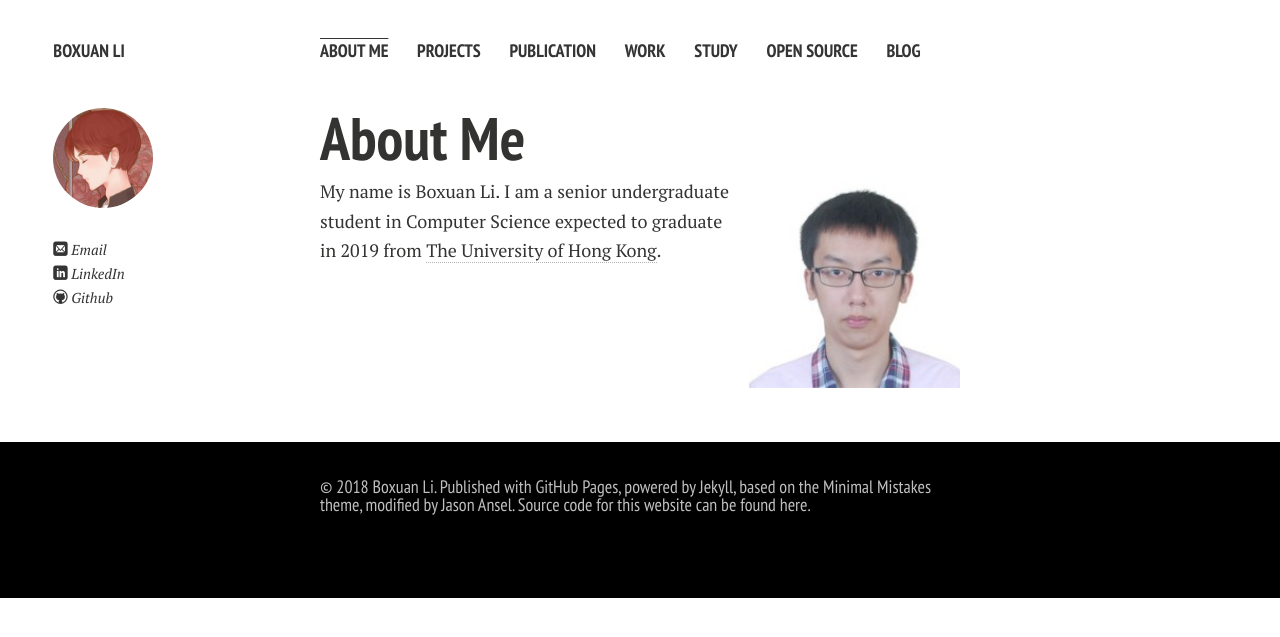
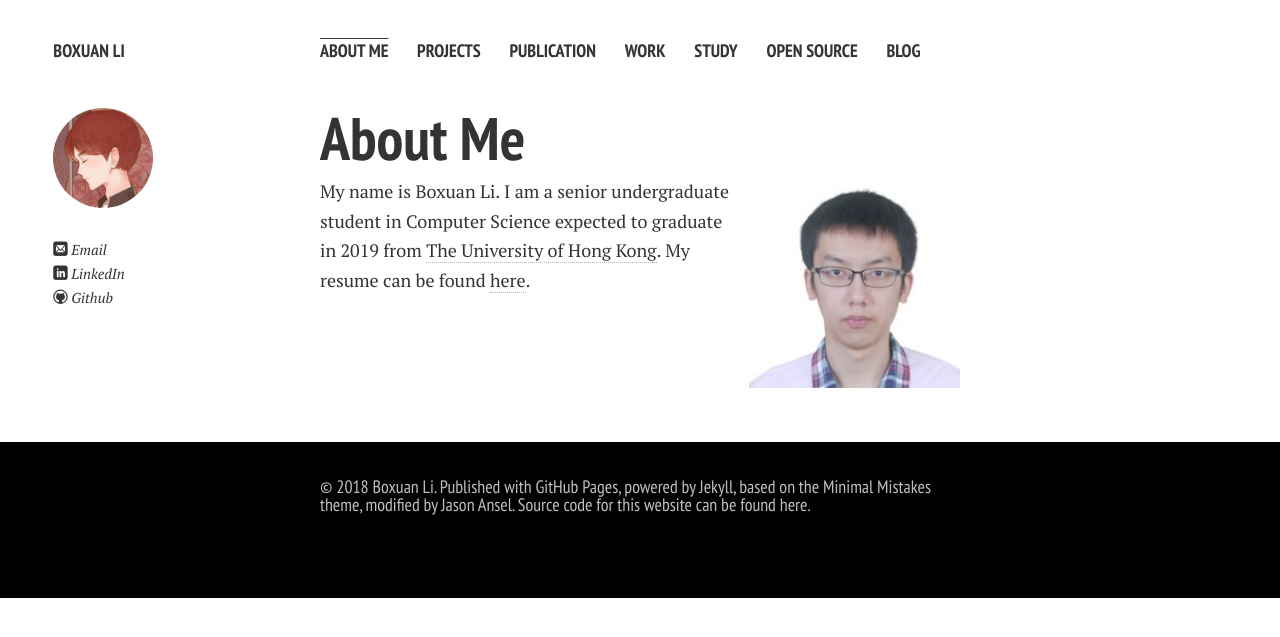
Before and after one commit to li-boxuan/li-boxuan.github.io, a Jekyll site: the page built from index.md, in a window 1280 px wide. Shown: the top 637 px of the page. Built offline with Jekyll 4.4.1, drawn with Linux system fonts in a browser that asks for light colours; nearby versions of some CDN libraries; Markdown is read by kramdown in place of the engine named in the settings; our own code applies the rules of GitHub Pages for plain Markdown files.

Commit message:
Add resume

```diff
--- a/index.md
+++ b/index.md
@@ -6,7 +6,8 @@ layout: page
 
 <img src="/images/li-boxuan2.jpg" class="floatpic" width="200" height="200">
 My name is Boxuan Li. I am a senior undergraduate student in Computer Science
-expected to graduate in 2019 from [The University of Hong Kong].
-
+expected to graduate in 2019 from [The University of Hong Kong]. My resume
+can be found [here].
 
 [The University of Hong Kong]: https://www.hku.hk/
+[here]: /resume.pdf
```
Also changed, not shown: 1 other file.
